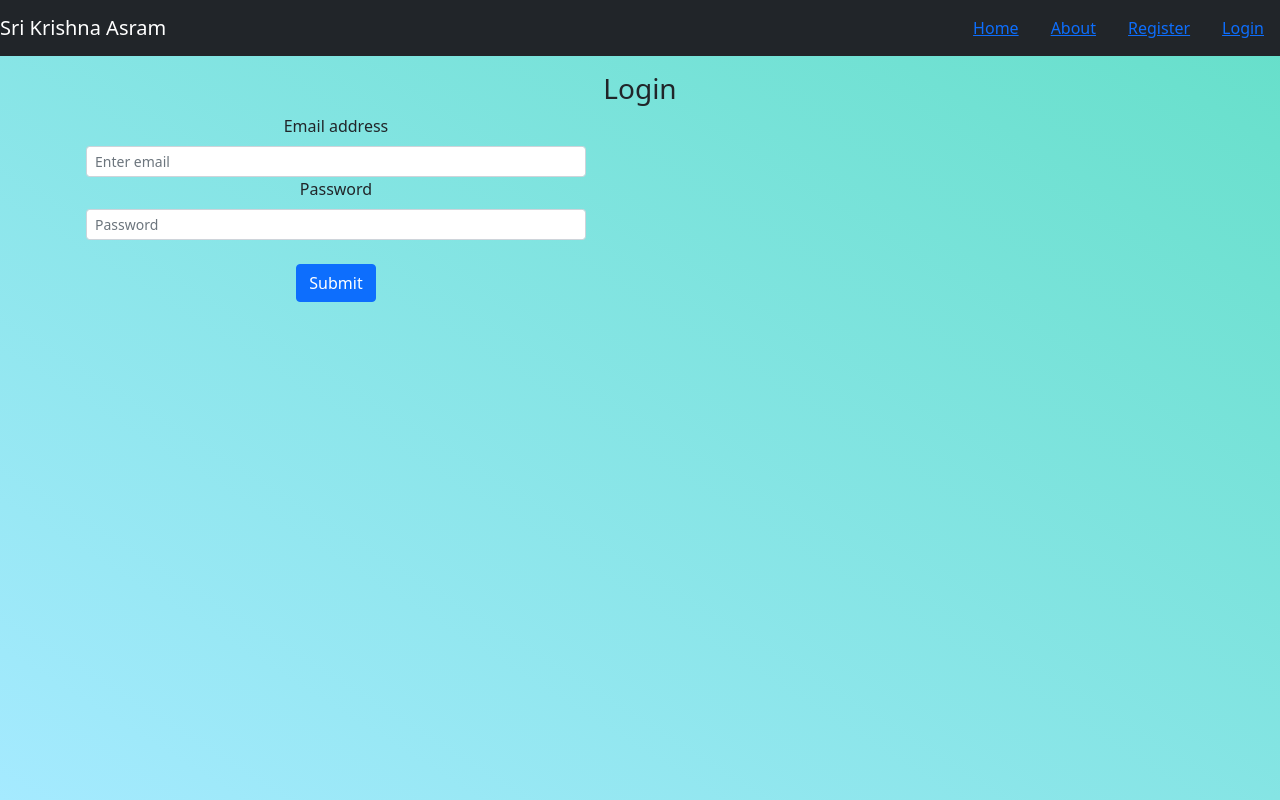
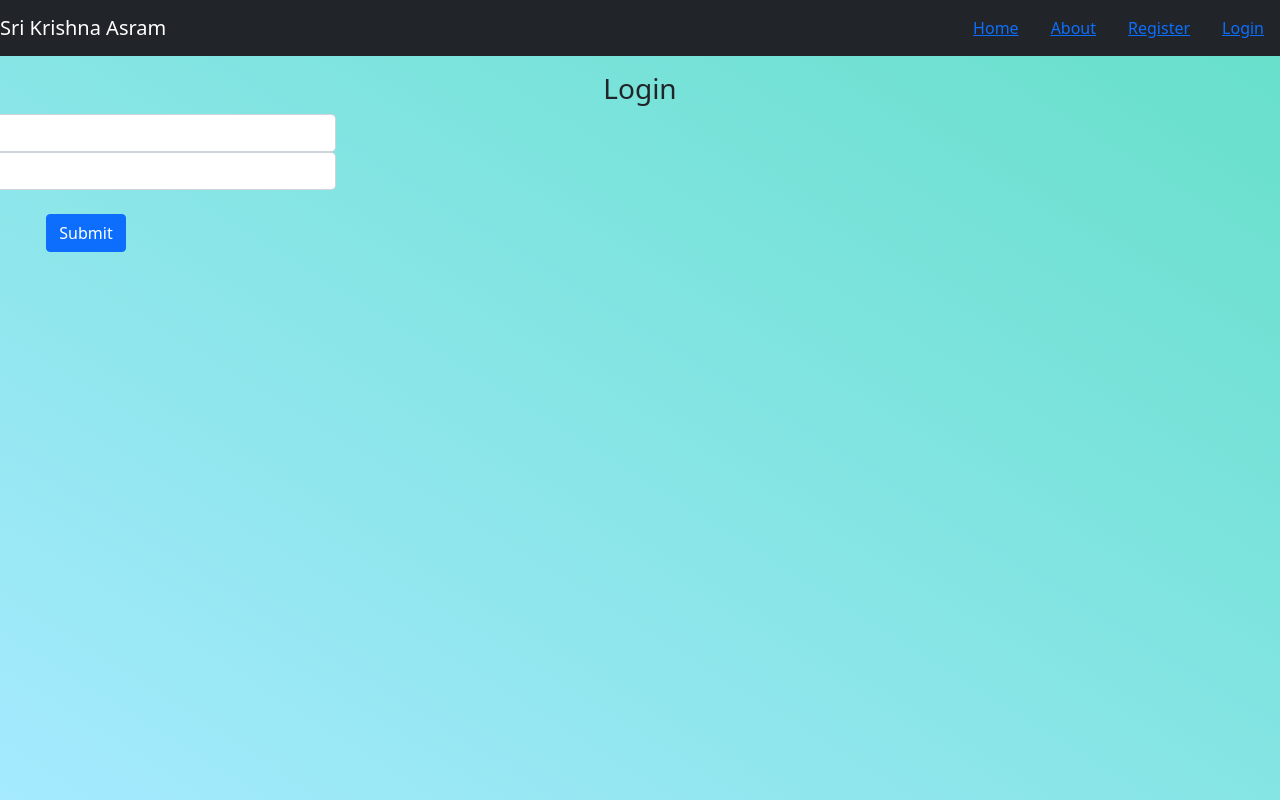
Before and after one commit to NithyaGR/slokas, a React (Create React App) app in the folder front-end/: page /login in a window 1280 px wide. Built offline with nearby package versions, Linux system fonts and the light colour scheme.

Commit message:
Working on Forms

```diff
--- a/front-end/src/pages/Login/Login.css
+++ b/front-end/src/pages/Login/Login.css
@@ -24,6 +24,7 @@
 
 .login{
     width: 500px;
-    align-items: center;
+    left: 50%;
+    margin-left: -250px;
 
 }
--- a/front-end/src/pages/Login/Login.js
+++ b/front-end/src/pages/Login/Login.js
@@ -16,18 +16,6 @@ class Login extends Component {
             userPassword : ''
          }
     }
-    // componentDidMount(){
-    //     console.log('componentDidMount - to get all the verses in the selected chapter');
-    //     DataService.executeUserServiceGetAll()
-    //       .then(
-    //           response => {
-    //               console.log(response.data);
-    //               this.setState({users : response.data});
-    //           }
-    //       ).catch( error => {
-    //         console.log(error);
-    //     })
-    // }
     handleChange = (e) =>{
         //to bind the text which we entered and to store in that corresponding ids
         this.setState({ [e.target.id]: e.target.value });
@@ -74,26 +62,26 @@ class Login extends Component {
 
 render(){
     return(
-        <Container className="w-100 p-3">
+        <Container className='w-100 p-3'>
         <div>
             <h3>Login</h3>
             <div className='login'>
             <Form>
-                <Form.Group controlId="formBasicEmail">
-                    <Form.Label>Email address</Form.Label>
-                    <Form.Control type="email" size='sm' placeholder="Enter email" id='inputEmail'/>
+                <Form.Group controlId='formBasicEmail'>
+                    {/* <Form.Label>Email address</Form.Label> */}
+                    <Form.Control type='email' placeholder='Enter email' id='inputEmail'/>
                 </Form.Group>
 
-                <Form.Group controlId="formBasicPassword">
-                    <Form.Label>Password</Form.Label>
-                    <Form.Control type="password" size='sm' placeholder="Password" id='inputPassword'/>
+                <Form.Group controlId='formBasicPassword'>
+                    {/* <Form.Label>Password</Form.Label> */}
+                    <Form.Control type='password' placeholder='Password' id='inputPassword'/>
                 </Form.Group>
                 <br />
-                <Button variant="primary" type="submit" onClick={this.handleClick}>
+                <Button variant='primary' type='submit' onClick={this.handleClick}>
                     Submit
                 </Button>
-                </Form>
-                </div>
+            </Form>
+            </div>
         </div>
         </Container>
 
--- a/front-end/src/pages/Register/Register.js
+++ b/front-end/src/pages/Register/Register.js
@@ -1,6 +1,8 @@
 import { Component } from 'react';
 import './Register.css';
 import DataService from '../../api/DataService';
+import { Form, Button } from 'react-bootstrap';
+
 
 
 class Register extends Component {
@@ -53,19 +55,6 @@ class Register extends Component {
             console.log(error);
             alert('Connection Error - Try again');
         })
-        // setTimeout(() => {
-
-        //     if(this.state.user.email === userEmail && this.state.user.userPassword === userPassword){
-        //         sessionStorage.setItem('loggedInUser', this.state.user.firstName);
-        //         console.log('Login successful');
-        //         alert("Login Successful");
-        //         this.props.history.push('/home');
-
-        //         }
-        //         else {
-        //           alert('Wrong credentials!');
-        //        }
-        // }, 5000);
 
     }
 
@@ -75,7 +64,42 @@ render(){
         <div className='register'>
             <div className='registerForm'>
                 <br />
-                <form>
+                <Form>
+                <Form.Group controlId='formBasicFirstName'>
+                <Form.Control type='first Name' placeholder='Enter Your First Name' id='firstName'
+                    value = {this.state.firstName} onChange={this.handleChange} />
+                     </Form.Group>
+                 <br />
+                 <div className='form-group'>
+                <input type='lastName' className='form-control' id='lastName'
+                placeholder='Enter Your Last Name' value = {this.state.lastName} onChange={this.handleChange}/>
+                 </div>
+                 <br />
+                 <div className='form-group'>
+                <input type='email' className='form-control' id='email'
+                placeholder='Enter Your Email' value = {this.state.email} onChange={this.handleChange}/>
+                 </div>
+                 <br />
+                 <div className='form-group'>
+                <input type='password' className='form-control' id='userPassword'
+                placeholder='Password' value = {this.state.password} onChange={this.handleChange}/>
+                 <br />
+                 </div>
+                 <button type='submit' className='btn btn-primary' onClick={this.handleClick}>Submit</button>
+            </Form>
+            </div>
+            <div className='bg_image'>
+            </div>
+        </div>
+
+
+
+    )
+}
+}
+export default Register;
+/*
+<form>
                 <div className='form-group'>
                      <input type='first Name' className='form-control' id='firstName'
                       placeholder='Enter Your First Name' value = {this.state.firstName} onChange={this.handleChange}/>
@@ -98,14 +122,4 @@ render(){
                  </div>
                  <button type='submit' className='btn btn-primary' onClick={this.handleClick}>Submit</button>
             </form>
-            </div>
-            <div className='bg_image'>
-            </div>
-        </div>
-
-
-
-    )
-}
-}
-export default Register;
+*/
```
